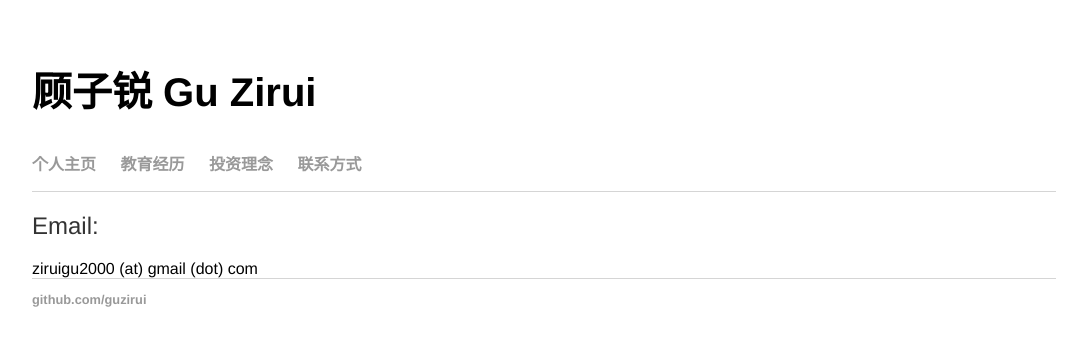
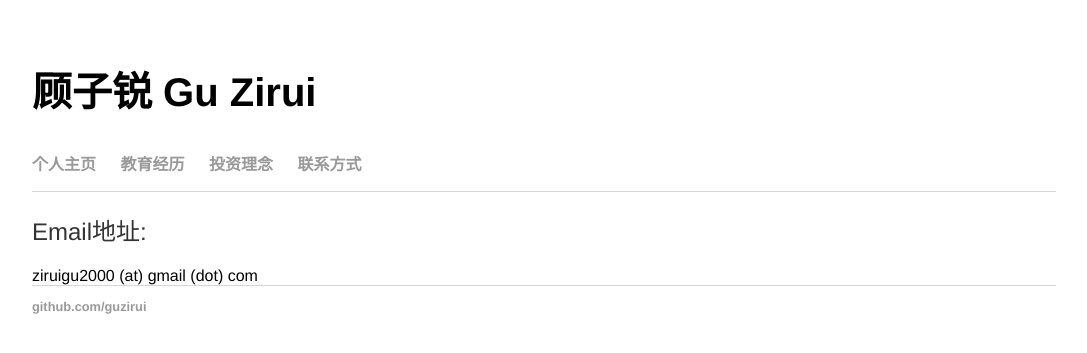
Before and after one commit to guzirui/guzirui.github.io, a Jekyll site: the page built from contact/index.html, in a window 1280 px wide. Shown: the top 353 px of the page, without its empty margins (96-1183 px from the left). Built offline with Jekyll 4.4.1, drawn with Linux system fonts in a browser that asks for light colours.

Commit message:
Update index.html

```diff
--- a/contact/index.html
+++ b/contact/index.html
@@ -4,7 +4,7 @@ title: 顾子锐 Gu Zirui
 ---
 
 <div class="blurb">
-  <h2>Email:</h2>
+  <h2>Email地址:</h2>
 
 ziruigu2000<span> (at) </span> <span> gmail </span> <span> (dot) </span> <span> com </span>
 
```
